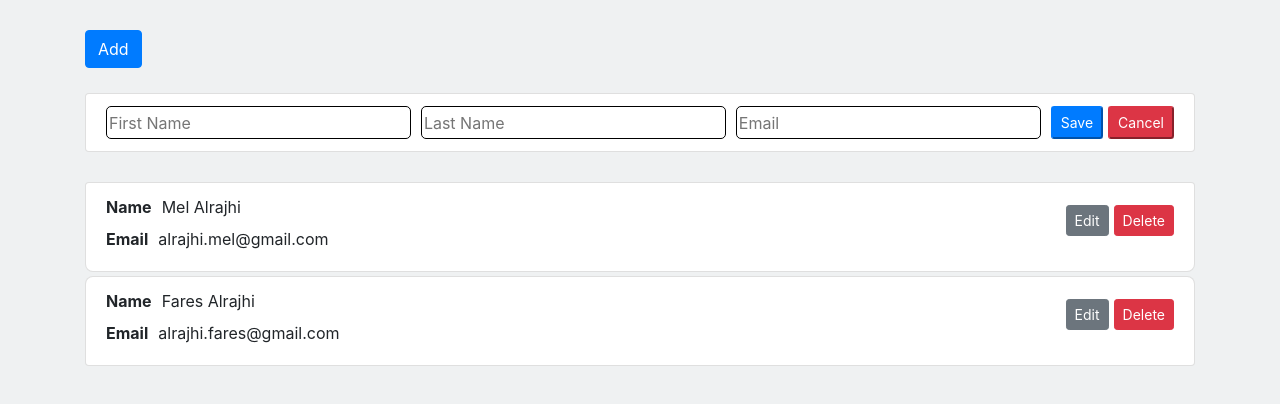
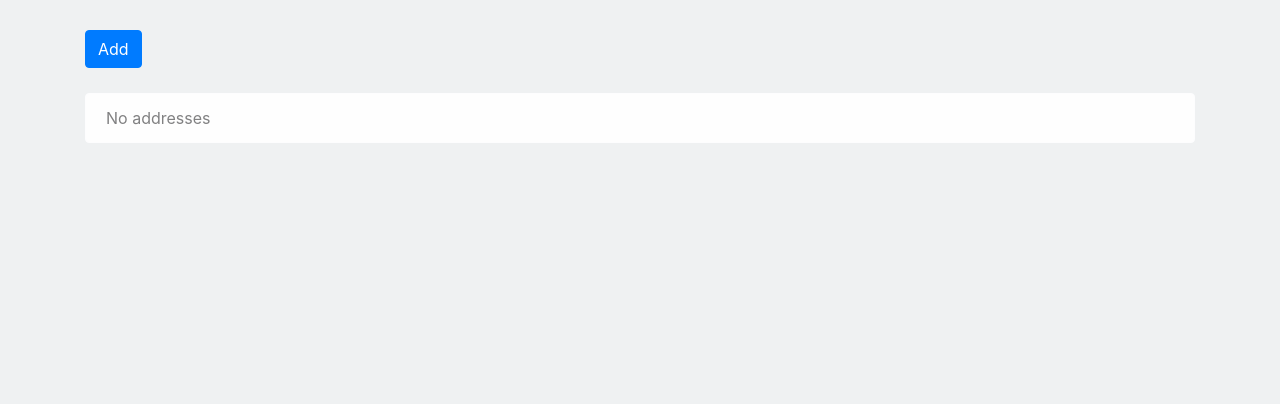
Before and after one commit to magarcia5/seva-address-book, a React app: page / in a window 1280 px wide. Shown: the top 404 px of the page. Built offline with nearby package versions, Linux system fonts and the light colour scheme.

Commit message:
moving add form to its own component

```diff
--- /dev/null
+++ b/src/components/AddEntryForm.js
@@ -0,0 +1,44 @@
+import React from 'react';
+
+class AddEntryForm extends React.Component {
+
+  constructor(props) {
+    super(props);
+
+    this.state = {
+      isSaveError: false,
+      isEditing: this.props.isEditing
+    };
+  }
+
+  componentWillReceiveProps(nextProps) {
+    this.setState((prev, props) => ({
+      isEditing: nextProps.isEditing
+    }));
+  }
+
+  cancelSave() {
+    this.setState((prev, props) => ({
+      isEditing: false
+    }));
+  }
+
+  render() {
+    return (
+      <div className={'app__add-entry ' + (this.state.isEditing ? 'show' : 'hide')}>
+      <div className='list-group-item d-flex justify-content-start'>
+        <input className='app__add-entry-input' type='text' id='first-name' placeholder='First Name'></input>
+        <input className='app__add-entry-input' type='text' id='last-name' placeholder='Last Name'></input>
+        <input className='app__add-entry-input' type='email' id='email' placeholder='Email'></input>
+        <button onClick={ () => this.props.saveEntry() } className='btn-sm btn-primary'>Save</button>
+        <button onClick={ () => this.cancelSave() } className='btn-sm btn-danger left-margin'>Cancel</button>
+      </div>
+      { this.state.isSaveError &&
+        <div className='app__add-entry-error text-danger'>Please enter a valid email.</div>
+      }
+    </div>
+    );
+  }
+}
+
+module.exports = AddEntryForm;
--- a/src/components/App.js
+++ b/src/components/App.js
@@ -1,5 +1,6 @@
 import React from "react";
 import AddressBook from './AddressBook';
+import AddEntryForm from './AddEntryForm'
 
 
 class App extends React.Component {
@@ -7,26 +8,29 @@ class App extends React.Component {
   constructor(props) {
     super(props);
 
-    const addresses = [
-      {
-        name: 'Mel',
-        last_name: 'Alrajhi',
-        email: 'alrajhi.mel@gmail.com'
-      },
-      {
-        name: 'Fares',
-        last_name: 'Alrajhi',
-        email: 'alrajhi.fares@gmail.com'
-      }
-    ];
+    // let addresses = [
+    //   {
+    //     name: 'Mel',
+    //     last_name: 'Alrajhi',
+    //     email: 'alrajhi.mel@gmail.com'
+    //   },
+    //   {
+    //     name: 'Fares',
+    //     last_name: 'Alrajhi',
+    //     email: 'alrajhi.fares@gmail.com'
+    //   }
+    // ];
+    let addresses = localStorage.getItem('address-book-entries') || [];
+
     this.state = {
       addresses,
-      isEditing: true,
+      isEditing: false,
       entryToEdit: null
     }
   }
 
   onAddEntry() {
+    console.log('add')
     this.setState((prev, props) => ({
       isEditing: true
     }));
@@ -45,31 +49,20 @@ class App extends React.Component {
   }
 
   cancelSave() {
-    this.setState((prev, props) => ({
-      isEditing: false
-    }));
+
   }
 
   render() {
+    console.log('render')
     return (
       <div className='container'>
         <button onClick={() => this.onAddEntry()} className='btn btn-primary add-button'>Add</button>
-        { this.state.isEditing &&
-          <div className='app__add-entry'>
-            <div className='list-group-item d-flex justify-content-start'>
-              <input className='app__add-entry-input' type='text' id='first-name' placeholder='First Name'></input>
-              <input className='app__add-entry-input' type='text' id='last-name' placeholder='Last Name'></input>
-              <input className='app__add-entry-input' type='email' id='email' placeholder='Email'></input>
-              <button onClick={ () => this.saveEntry() } className='btn-sm btn-primary'>Save</button>
-              <button onClick={ () => this.cancelSave() } className='btn-sm btn-danger left-margin'>Cancel</button>
-            </div>
-            { this.state.isSaveError &&
-              <div className='app__add-entry-error text-danger'>Please enter a valid email.</div>
-            }
-          </div>
-        }
+        <AddEntryForm
+          saveEntry={this.saveEntry}
+          isEditing={this.state.isEditing}
+        />
         { this.state.addresses.length === 0 &&
-          <div className='no-addresses'>No addresses</div>
+          <div className='top-margin alert alert-light'>No addresses</div>
         }
 
         {
--- a/src/scss/app.scss
+++ b/src/scss/app.scss
@@ -43,3 +43,15 @@ body {
 .left-margin {
   margin-left: 5px;
 }
+
+.top-margin {
+  margin-top: 25px;
+}
+
+.show{
+  display:block;
+}
+
+.hide {
+  display:none;
+}
```
